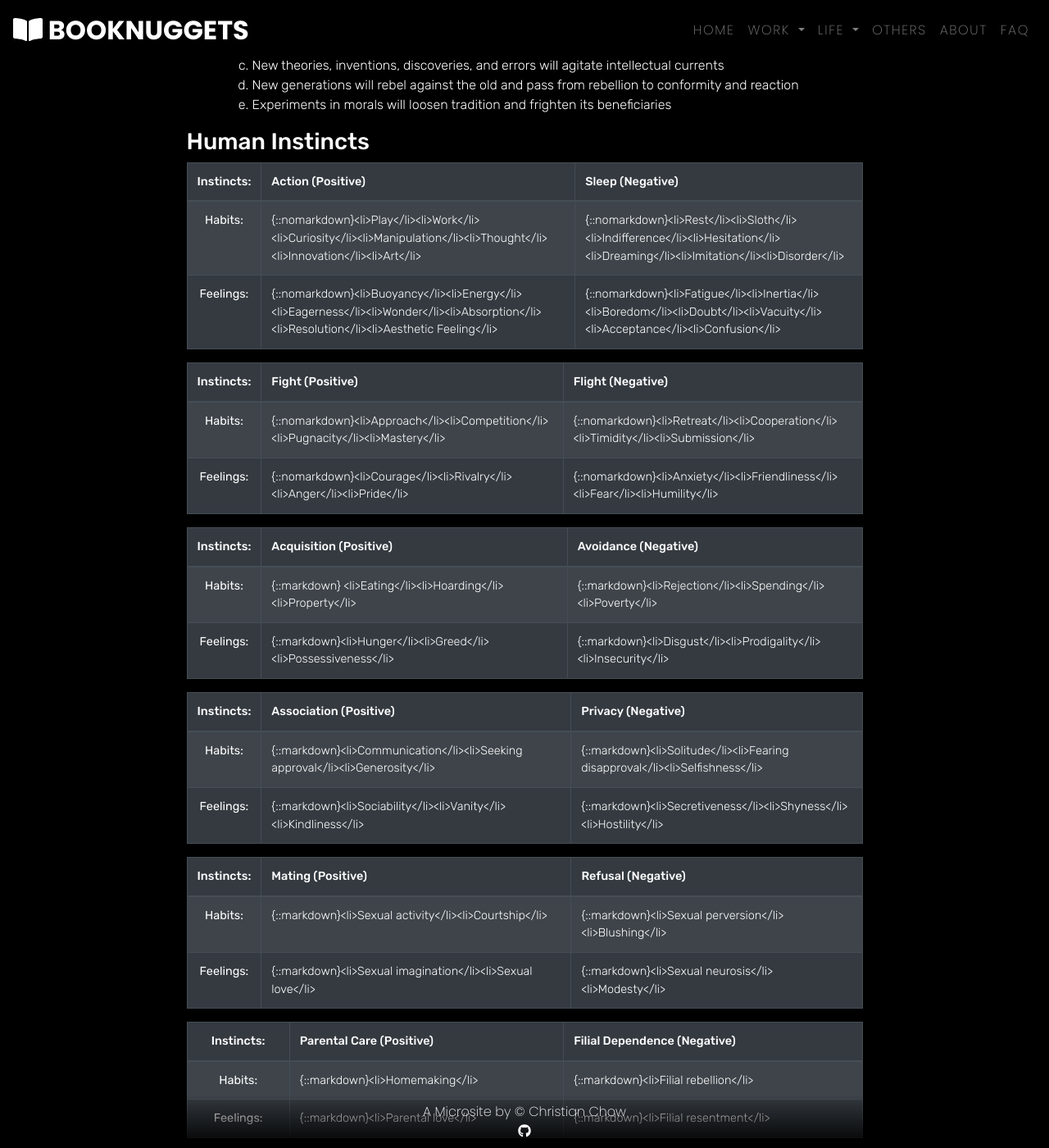
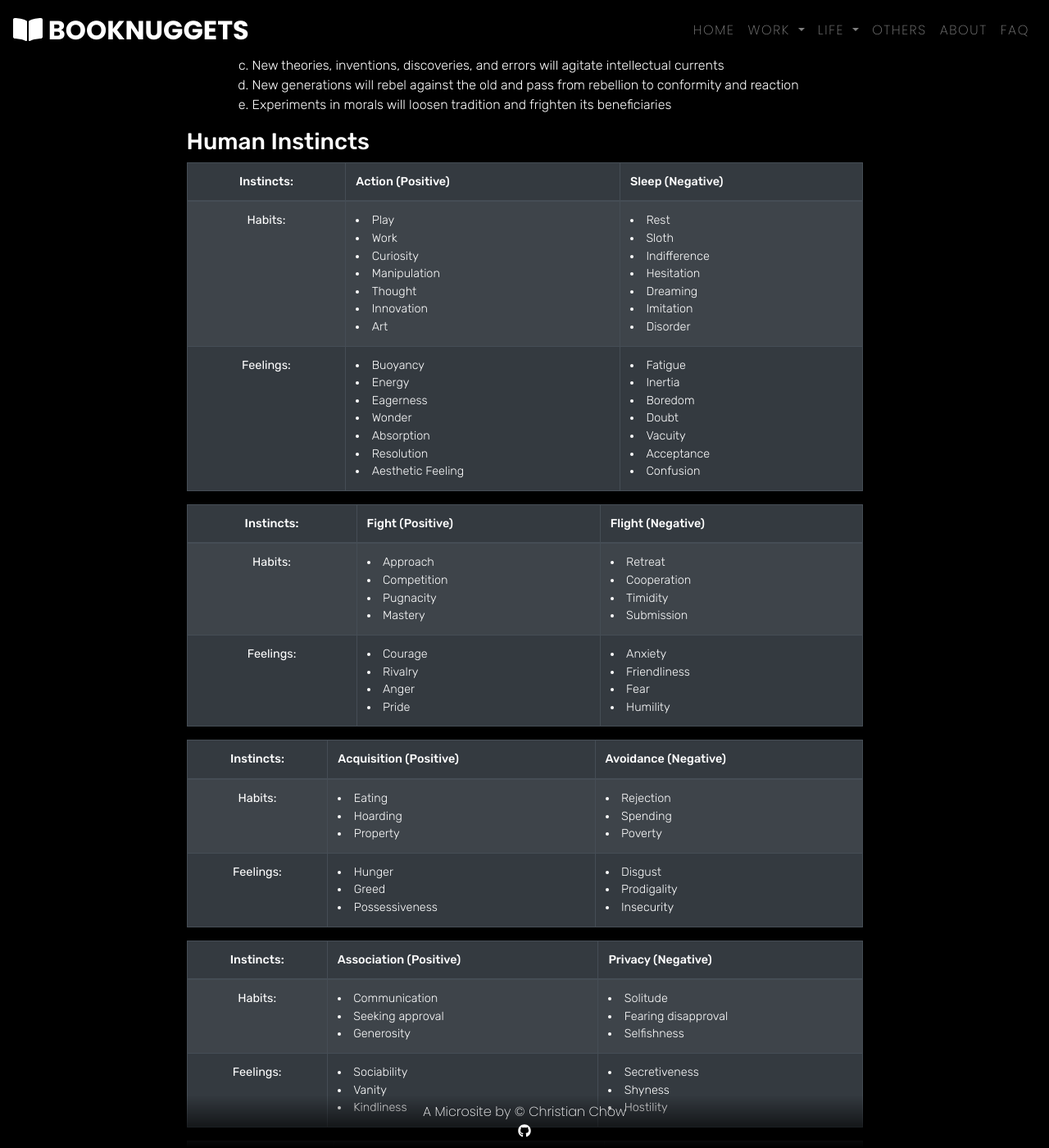
Before and after one commit to chrischow/booknuggets, a Jekyll site: the page built from _posts/2020-05-31-2020_21-the-lessons-of-history.md, in a window 1280 px wide and 1400 px high, scrolled down 1284 px. Shown: the whole window at 82% size. Built offline with Jekyll 4.4.1, drawn with Linux system fonts in a browser that asks for light colours; nearby versions of some CDN libraries; comment, search, counter and statistics services are not loaded; part of the change alters nothing that is shown; some of the changed text lies outside the part shown.

Commit message:
Add nomarkdown tags to post

```diff
--- a/_posts/2020-05-31-2020_21-the-lessons-of-history.md
+++ b/_posts/2020-05-31-2020_21-the-lessons-of-history.md
@@ -29,30 +29,30 @@ A short but rich text on the history of civilisation. I didn't summarise every c
 
 | Instincts: | Action (Positive) | Sleep (Negative) |
 | :--------: | :---------------- | :--------------- |
-| **Habits:** | {::nomarkdown}<li>Play</li><li>Work</li><li>Curiosity</li><li>Manipulation</li><li>Thought</li><li>Innovation</li><li>Art</li> | {::nomarkdown}<li>Rest</li><li>Sloth</li><li>Indifference</li><li>Hesitation</li><li>Dreaming</li><li>Imitation</li><li>Disorder</li> |
-| **Feelings:** | {::nomarkdown}<li>Buoyancy</li><li>Energy</li><li>Eagerness</li><li>Wonder</li><li>Absorption</li><li>Resolution</li><li>Aesthetic Feeling</li> | {::nomarkdown}<li>Fatigue</li><li>Inertia</li><li>Boredom</li><li>Doubt</li><li>Vacuity</li><li>Acceptance</li><li>Confusion</li> |
+| **Habits:** | {::nomarkdown}<li>Play</li><li>Work</li><li>Curiosity</li><li>Manipulation</li><li>Thought</li><li>Innovation</li><li>Art</li>{:/} | {::nomarkdown}<li>Rest</li><li>Sloth</li><li>Indifference</li><li>Hesitation</li><li>Dreaming</li><li>Imitation</li><li>Disorder</li>{:/} |
+| **Feelings:** | {::nomarkdown}<li>Buoyancy</li><li>Energy</li><li>Eagerness</li><li>Wonder</li><li>Absorption</li><li>Resolution</li><li>Aesthetic Feeling</li>{:/} | {::nomarkdown}<li>Fatigue</li><li>Inertia</li><li>Boredom</li><li>Doubt</li><li>Vacuity</li><li>Acceptance</li><li>Confusion</li>{:/} |
 
 | Instincts: | Fight (Positive) | Flight (Negative) |
 | :--------: | :--------------- | :---------------- |
-| **Habits:** | {::nomarkdown}<li>Approach</li><li>Competition</li><li>Pugnacity</li><li>Mastery</li> | {::nomarkdown}<li>Retreat</li><li>Cooperation</li><li>Timidity</li><li>Submission</li> |
-| **Feelings:** | {::nomarkdown}<li>Courage</li><li>Rivalry</li><li>Anger</li><li>Pride</li> | {::nomarkdown}<li>Anxiety</li><li>Friendliness</li><li>Fear</li><li>Humility</li> |
+| **Habits:** | {::nomarkdown}<li>Approach</li><li>Competition</li><li>Pugnacity</li><li>Mastery</li>{:/} | {::nomarkdown}<li>Retreat</li><li>Cooperation</li><li>Timidity</li><li>Submission</li>{:/} |
+| **Feelings:** | {::nomarkdown}<li>Courage</li><li>Rivalry</li><li>Anger</li><li>Pride</li>{:/} | {::nomarkdown}<li>Anxiety</li><li>Friendliness</li><li>Fear</li><li>Humility</li>{:/} |
 
 | Instincts: | Acquisition (Positive) | Avoidance (Negative) |
 | :--------: | :--------------------- | :------------------- |
-| **Habits:** | {::markdown} <li>Eating</li><li>Hoarding</li><li>Property</li> | {::markdown}<li>Rejection</li><li>Spending</li><li>Poverty</li> |
-| **Feelings:** | {::markdown}<li>Hunger</li><li>Greed</li><li>Possessiveness</li> | {::markdown}<li>Disgust</li><li>Prodigality</li><li>Insecurity</li> |
+| **Habits:** | {::nomarkdown}<li>Eating</li><li>Hoarding</li><li>Property</li>{:/} | {::nomarkdown}<li>Rejection</li><li>Spending</li><li>Poverty</li>{:/} |
+| **Feelings:** | {::nomarkdown}<li>Hunger</li><li>Greed</li><li>Possessiveness</li>{:/} | {::nomarkdown}<li>Disgust</li><li>Prodigality</li><li>Insecurity</li>{:/} |
 
 | Instincts: | Association (Positive) | Privacy (Negative) |
 | :--------: | :--------------------- | :----------------- |
-| **Habits:** | {::markdown}<li>Communication</li><li>Seeking approval</li><li>Generosity</li> | {::markdown}<li>Solitude</li><li>Fearing disapproval</li><li>Selfishness</li> |
-| **Feelings:** | {::markdown}<li>Sociability</li><li>Vanity</li><li>Kindliness</li> | {::markdown}<li>Secretiveness</li><li>Shyness</li><li>Hostility</li> |
+| **Habits:** | {::nomarkdown}<li>Communication</li><li>Seeking approval</li><li>Generosity</li>{:/} | {::nomarkdown}<li>Solitude</li><li>Fearing disapproval</li><li>Selfishness</li>{:/} |
+| **Feelings:** | {::nomarkdown}<li>Sociability</li><li>Vanity</li><li>Kindliness</li>{:/} | {::nomarkdown}<li>Secretiveness</li><li>Shyness</li><li>Hostility</li>{:/} |
 
 | Instincts: | Mating (Positive) | Refusal (Negative) |
 | :--------: | :---------------- | :----------------- |
-| **Habits:** | {::markdown}<li>Sexual activity</li><li>Courtship</li> | {::markdown}<li>Sexual perversion</li><li>Blushing</li> |
-| **Feelings:** | {::markdown}<li>Sexual imagination</li><li>Sexual love</li> | {::markdown}<li>Sexual neurosis</li><li>Modesty</li> |
+| **Habits:** | {::nomarkdown}<li>Sexual activity</li><li>Courtship</li>{:/} | {::nomarkdown}<li>Sexual perversion</li><li>Blushing</li>{:/} |
+| **Feelings:** | {::nomarkdown}<li>Sexual imagination</li><li>Sexual love</li>{:/} | {::nomarkdown}<li>Sexual neurosis</li><li>Modesty</li>{:/} |
 
 | Instincts: | Parental Care (Positive) | Filial Dependence (Negative) |
 | :--------: | :----------------------- | :--------------------------- |
-| **Habits:** | {::markdown}<li>Homemaking</li> | {::markdown}<li>Filial rebellion</li> |
-| **Feelings:** | {::markdown}<li>Parental love</li> | {::markdown}<li>Filial resentment</li> |
+| **Habits:** | {::nomarkdown}<li>Homemaking</li>{:/} | {::nomarkdown}<li>Filial rebellion</li>{:/} |
+| **Feelings:** | {::nomarkdown}<li>Parental love</li> | {::nomarkdown}<li>Filial resentment</li>{:/} |
```
